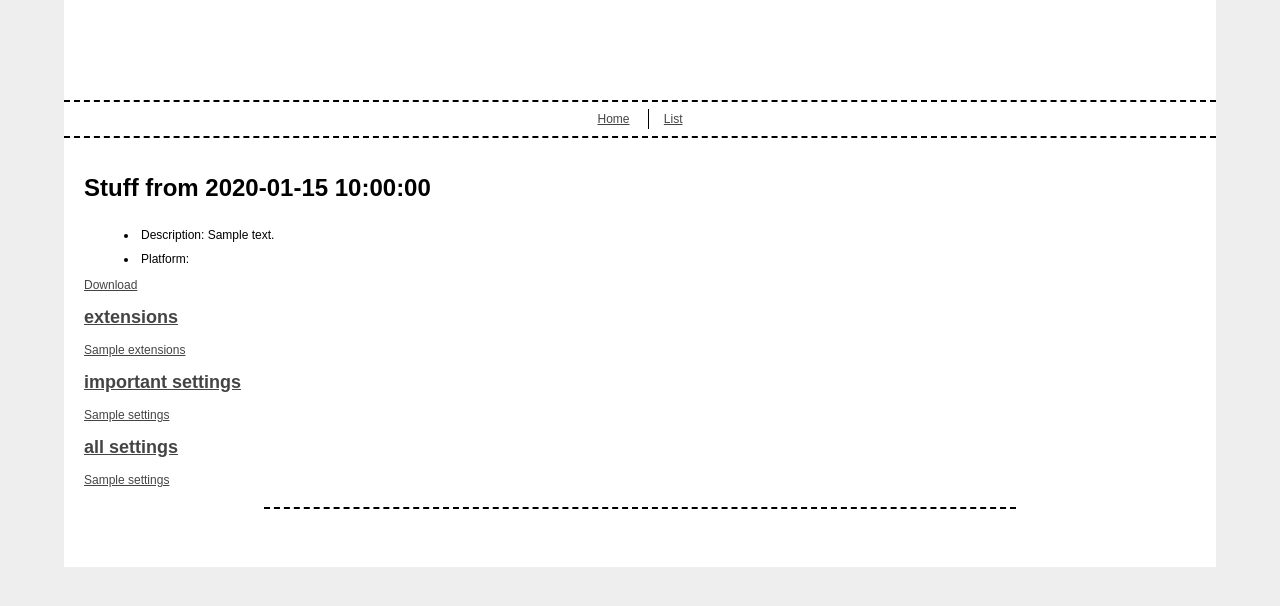
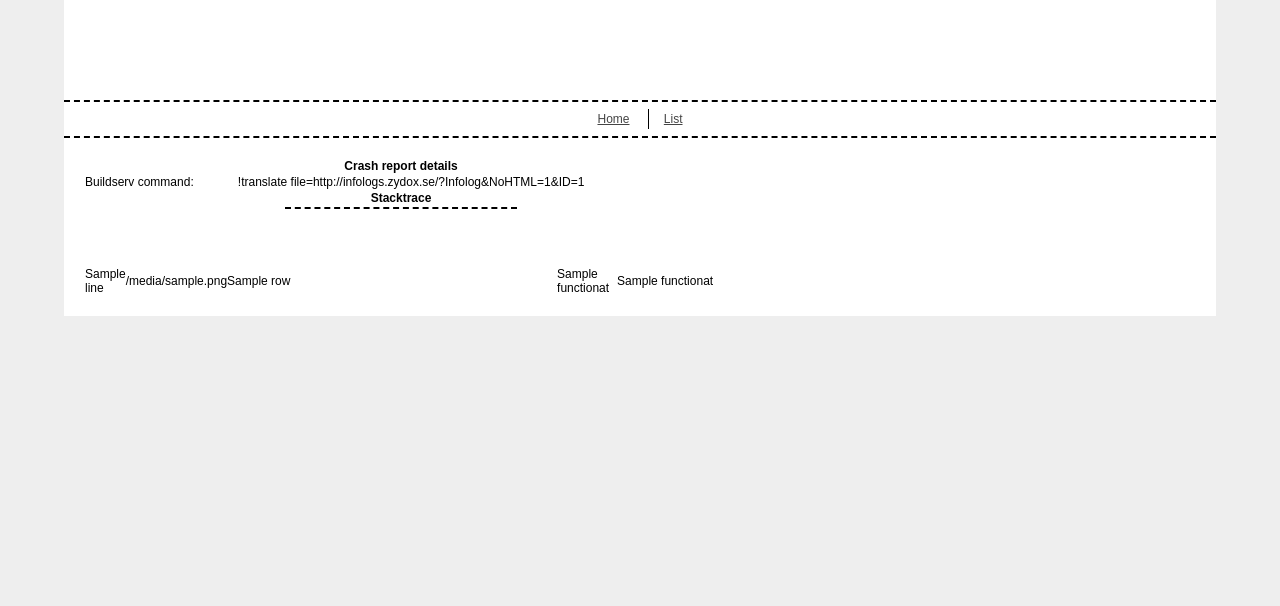
Before and after one commit to renefritze/spring-infolog, a Python web app: template templates/details.html in a window 1280 px wide. Shown: the top 606 px of the page. Run offline with Jinja, Linux system fonts and the light colour scheme; the template is opened without the code that fills it: most values are stand-ins (such as "Sample title", 1, 10 or a date in 2020).

Commit message:
new settings/stacktrace format for details page + relevant realtion definitions

```diff
--- a/details.py
+++ b/details.py
@@ -17,8 +17,8 @@ def output():
 		if not crash:
 			raise ElementNotFoundException( id )
 		upload_dir = config.get('site','uploads')
-		ret = env.get_template('details.html').render( crash=crash, \
-			upload_dir=upload_dir,settings=dict(filter(lambda i: i[0] in important_settings, dict( zip( map( lambda line: line.split('=')[0], crash.settings.splitlines() ), map( lambda line: line.split('=')[1], crash.settings.splitlines() ) ) ).items () ) ) )
+		print crash.stacktrace
+		ret = env.get_template('details.html').render( crash=crash, upload_dir=upload_dir )
 		session.close()
 		return ret
 
--- a/templates/details.html
+++ b/templates/details.html
@@ -1,18 +1,21 @@
 {% extends "base.html" %}
 
 {% block content %}
-<h1> Stuff from {{ crash.date }} </h1>
-<ul>
-	<li>Description: {{ crash.description }}</li>
-	<li>Platform: {{ crash.platform }}</li>
-</ul>
-<a href="{{ upload_dir }}/{{ crash.basename() }}">Download
-<h2>extensions</h2>
-	{{ crash.extensions }}
+<TABLE>
+<TR><TH COLSPAN="2">Crash report details</TH></TR>
+<TR><TD>Buildserv command:</TD><TD>!translate file=http://infologs.zydox.se/?Infolog&NoHTML=1&ID={{ crash.id }}</TD></TR>
+<TR><TH CLASS="Sub" COLSPAN="2">Stacktrace</TH></TR>
+<TR><TD CLASS="NoPad" COLSPAN="2"><TABLE CELLSPACING="0" CELLPADDING="0">
+<COL WIDTH="20"><COL WIDTH="90"><COL WIDTH="330"><COL WIDTH="60"><COL WIDTH="100">
 
-<h2>important settings</h2>
-{{ settings }}
-<h2 >all settings</h2>
-{{ crash.settings }}
+{% for row in crash.stacktrace %}
+	<TR>
+		<TD>{{ row.line }}</TD>
+		<TD>{{ row.file }}</TD>
+		<TD>{{ row.functionname }}</TD>
+		<TD>{{ row.functionat }}</TD>
+		<TD>{{ row.functionat }}</TD>
+	</TR>
+{% endfor %}
 
 {% endblock %}
```
Also changed, not shown: backend.py (+4 -3 lines).
